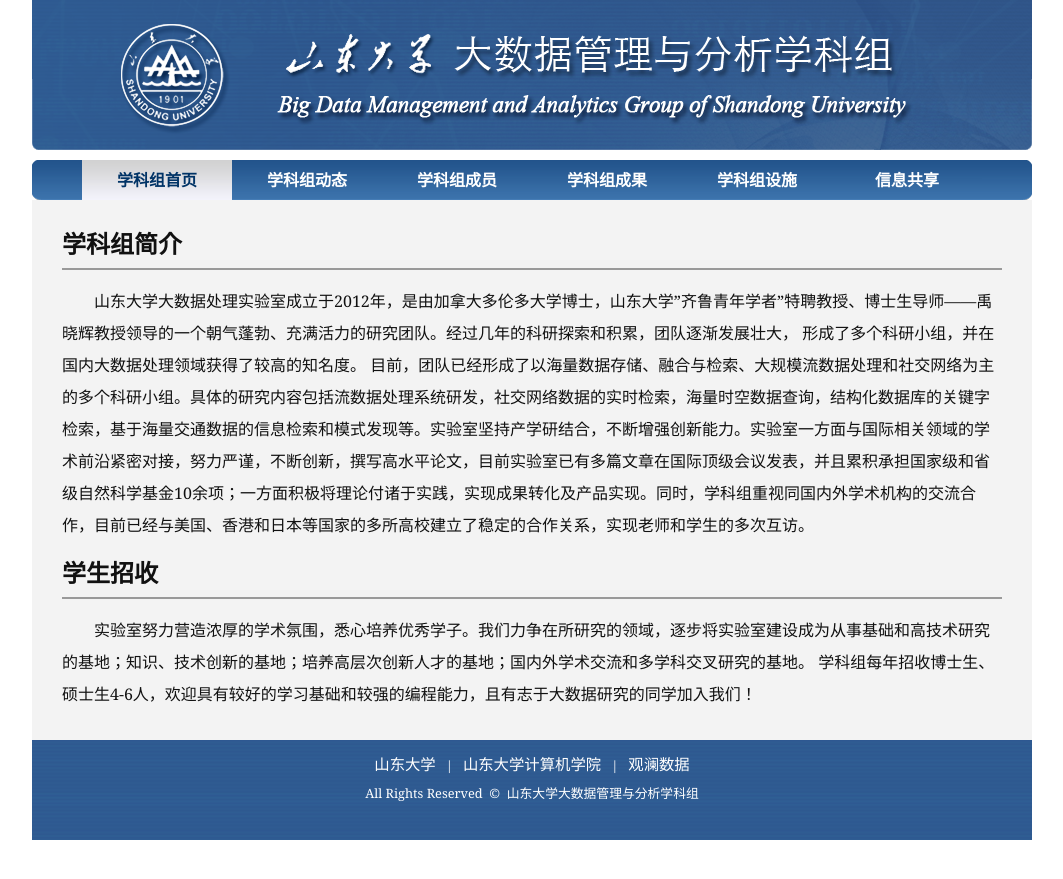
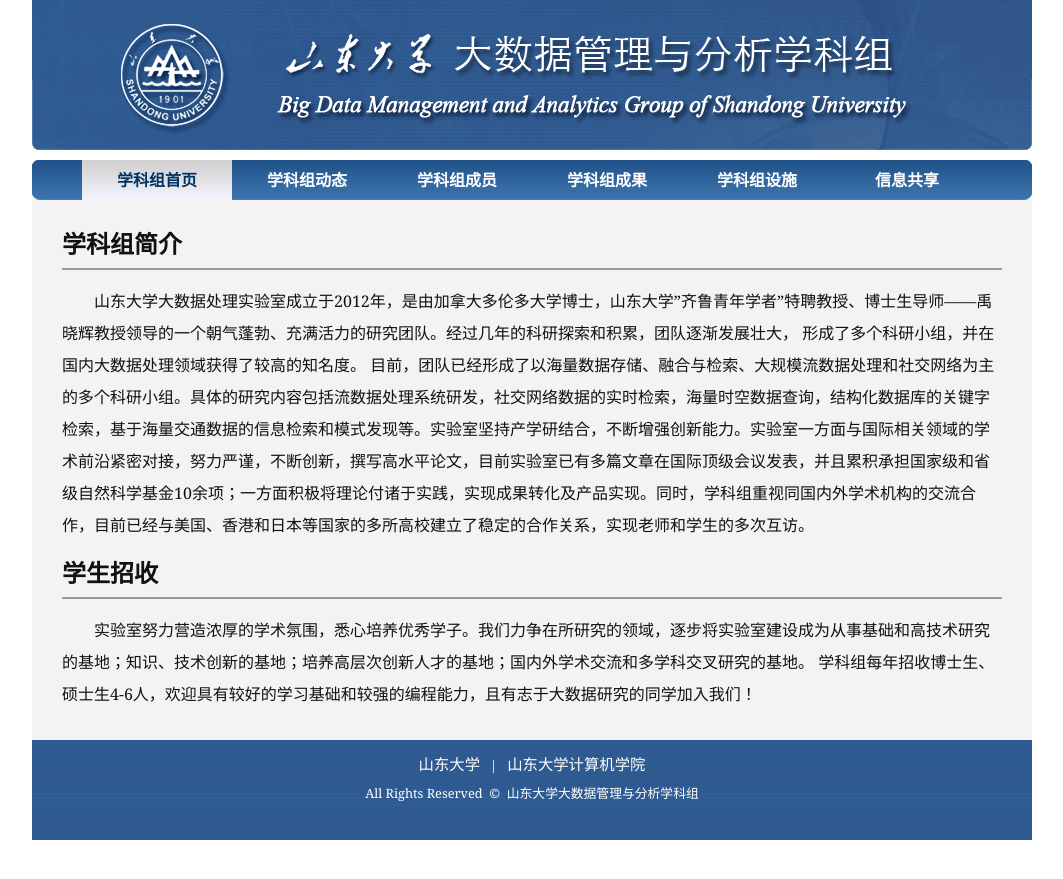
Before and after one commit to sdubigdata/bigdata-home, a Jekyll site: the page built from _source/index.md, in a window 1280 px wide. Shown: the top 879 px of the page, without its empty margins (108-1171 px from the left). Built offline with Jekyll 4.4.1, drawn with Linux system fonts in a browser that asks for light colours.

Commit message:
Update footer.html

```diff
--- a/_source/_includes/footer.html
+++ b/_source/_includes/footer.html
@@ -1,7 +1,7 @@
 <footer class="site-footer">
 
   <div class="wrapper">
-      <a href="http://www.sdu.edu.cn" target="_blank">山东大学</a>|<a href="http://www.cs.sdu.edu.cn" target="_blank">山东大学计算机学院</a>|<a href="http://www.gl-data.com" target="_blank">观澜数据</a>
+      <a href="http://www.sdu.edu.cn" target="_blank">山东大学</a>|<a href="http://www.cs.sdu.edu.cn" target="_blank">山东大学计算机学院</a>
       <br/>
       All Rights Reserved &nbsp;&copy;&nbsp; 山东大学大数据管理与分析学科组
       <br/>
```
